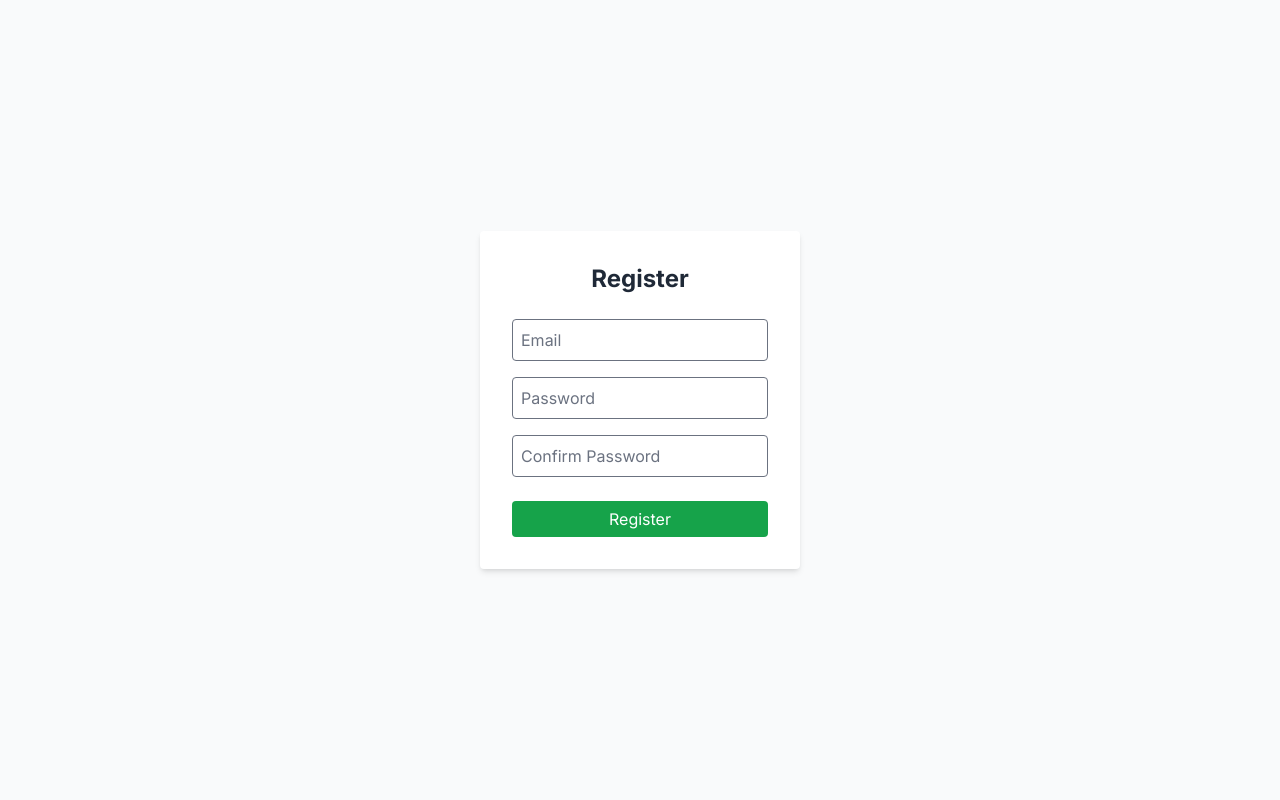
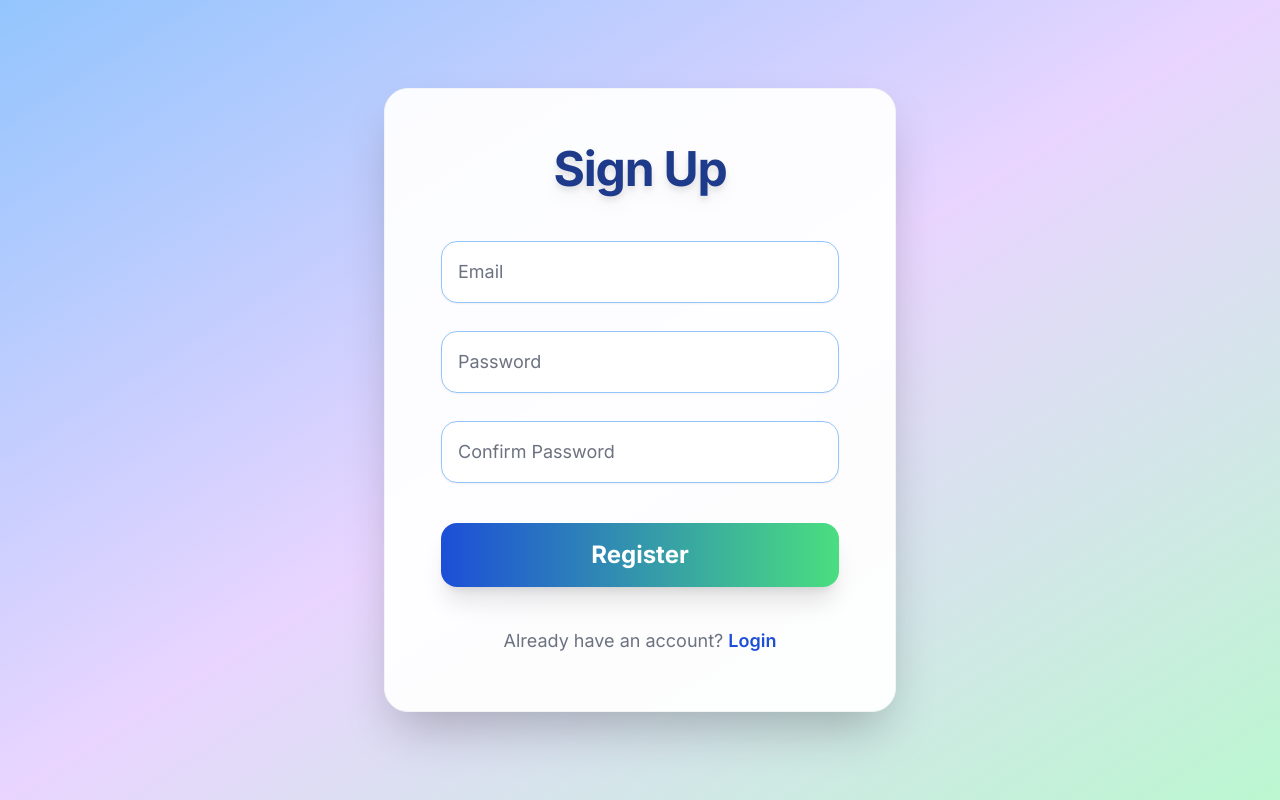
Before and after one commit to 2005Hari/FutureMap, a React (Vite) app: page /register in a window 1280 px wide. Built offline with nearby package versions, Linux system fonts and the light colour scheme.

Commit message:
Enhance Register page UI with modern design and improved layout

```diff
--- a/src/pages/auth/Register.jsx
+++ b/src/pages/auth/Register.jsx
@@ -21,32 +21,35 @@ export default function Register() {
   };
 
   return (
-    <div className="flex flex-col items-center justify-center min-h-screen bg-gray-50">
-      <form onSubmit={handleSubmit} className="bg-white p-8 rounded shadow-md w-80">
-        <h2 className="text-2xl font-bold mb-6 text-center">Register</h2>
-        {error && <div className="mb-4 text-red-500">{error}</div>}
+    <div className="flex flex-col items-center justify-center min-h-screen bg-gradient-to-br from-blue-300 via-purple-200 to-green-200 animate-fade-in">
+      <form onSubmit={handleSubmit} className="bg-white/95 p-14 rounded-3xl shadow-2xl w-full max-w-lg border border-gray-100">
+        <h2 className="text-5xl font-extrabold mb-12 text-center text-blue-900 tracking-tight drop-shadow-lg">Sign Up</h2>
+        {error && <div className="mb-6 text-red-600 text-center font-semibold animate-pulse text-lg">{error}</div>}
         <input
           type="email"
           placeholder="Email"
-          className="w-full mb-4 p-2 border rounded"
+          className="w-full mb-7 p-4 border border-blue-300 rounded-2xl focus:outline-none focus:ring-2 focus:ring-blue-400 transition text-lg shadow-sm"
           value={email}
           onChange={(e) => setEmail(e.target.value)}
         />
         <input
           type="password"
           placeholder="Password"
-          className="w-full mb-4 p-2 border rounded"
+          className="w-full mb-7 p-4 border border-blue-300 rounded-2xl focus:outline-none focus:ring-2 focus:ring-blue-400 transition text-lg shadow-sm"
           value={password}
           onChange={(e) => setPassword(e.target.value)}
         />
         <input
           type="password"
           placeholder="Confirm Password"
-          className="w-full mb-6 p-2 border rounded"
+          className="w-full mb-10 p-4 border border-blue-300 rounded-2xl focus:outline-none focus:ring-2 focus:ring-blue-400 transition text-lg shadow-sm"
           value={confirmPassword}
           onChange={(e) => setConfirmPassword(e.target.value)}
         />
-        <button type="submit" className="w-full bg-green-600 text-white py-2 rounded hover:bg-green-700">Register</button>
+        <button type="submit" className="w-full bg-gradient-to-r from-blue-700 to-green-400 text-white py-4 rounded-2xl font-bold text-2xl shadow-xl hover:from-blue-800 hover:to-green-500 transition">Register</button>
+        <div className="mt-10 text-center text-gray-500 text-lg">
+          Already have an account? <a href="/login" className="text-blue-700 hover:underline font-semibold">Login</a>
+        </div>
       </form>
     </div>
   );
```
